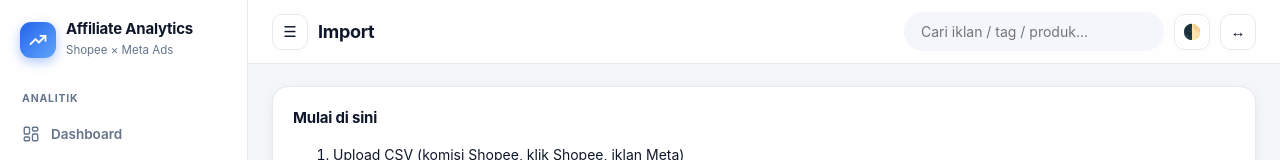
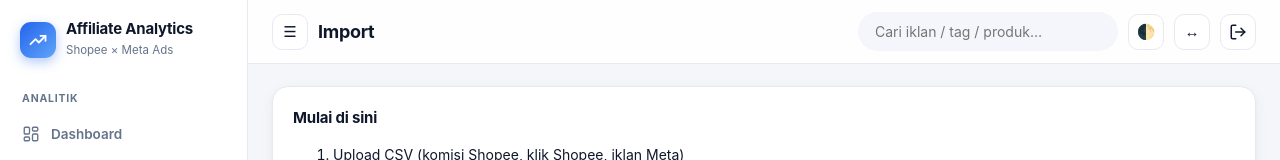
Before and after one commit to tofikadri14/metshopv2, a website: page index.html in a window 1280 px wide. Shown: the top 160 px of the page. Drawn offline with nearby package versions, Linux system fonts and the light colour scheme.

Commit message:
Add files via upload

```diff
--- a/index.html
+++ b/index.html
@@ -85,7 +85,7 @@ body.nv .sb{transform:none}body.nv .scrim{display:block;position:fixed;inset:0;b
 #mb{display:grid}header.top{padding:10px 14px}header.top input#q{min-width:0;flex:1}header.top h2{display:none}main{padding:14px}}
 </style></head><body>
 <div class="app"><aside class="sb"><div class="brand"><div class="logo"><svg width="20" height="20" viewBox="0 0 24 24" fill="none" stroke="currentColor" stroke-width="2.2" stroke-linecap="round" stroke-linejoin="round"><path d="M3 17l6-6 4 4 8-8"/><path d="M15 7h6v6"/></svg></div><div><b>Affiliate Analytics</b><span>Shopee × Meta Ads</span></div></div><nav id="nav"></nav><div class="sbf"><span id="svb" style="color:var(--mu)"></span></div></aside><div class="scrim" id="scrim"></div>
-<div class="mn"><header class="top"><button class="ib" id="mb" title="Sembunyikan / tampilkan menu">☰</button><h2 id="pt">Dashboard</h2><input id="q" placeholder="Cari iklan / tag / produk…"><button class="ib" id="th" title="Ganti tema">🌓</button><button class="ib" id="fw" title="Lebar penuh / standar">↔</button></header>
+<div class="mn"><header class="top"><button class="ib" id="mb" title="Sembunyikan / tampilkan menu">☰</button><h2 id="pt">Dashboard</h2><input id="q" placeholder="Cari iklan / tag / produk…"><button class="ib" id="th" title="Ganti tema">🌓</button><button class="ib" id="fw" title="Lebar penuh / standar">↔</button><a class="ib" id="lo" href="/logout" title="Keluar" aria-label="Keluar" style="text-decoration:none"><svg width="18" height="18" viewBox="0 0 24 24" fill="none" stroke="currentColor" stroke-width="2" stroke-linecap="round" stroke-linejoin="round" aria-hidden="true"><path d="M9 21H5a2 2 0 0 1-2-2V5a2 2 0 0 1 2-2h4"/><path d="M16 17l5-5-5-5"/><path d="M21 12H9"/></svg></a></header>
 <main>
 <div class="bar" id="flt"></div>
 <div id="v-dash" class="sec"></div><div id="v-unit" class="sec"></div><div id="v-prod" class="sec"></div><div id="v-map" class="sec"></div><div id="v-day" class="sec"></div><div id="v-mday" class="sec"></div>
```
